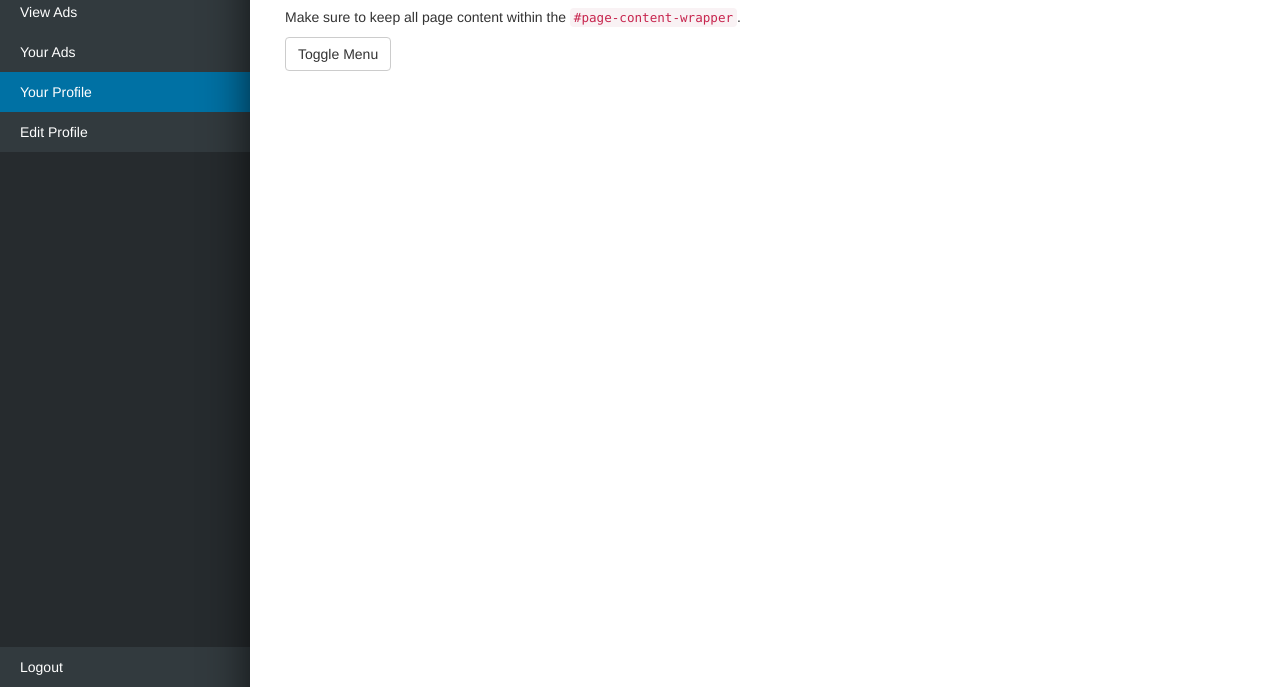
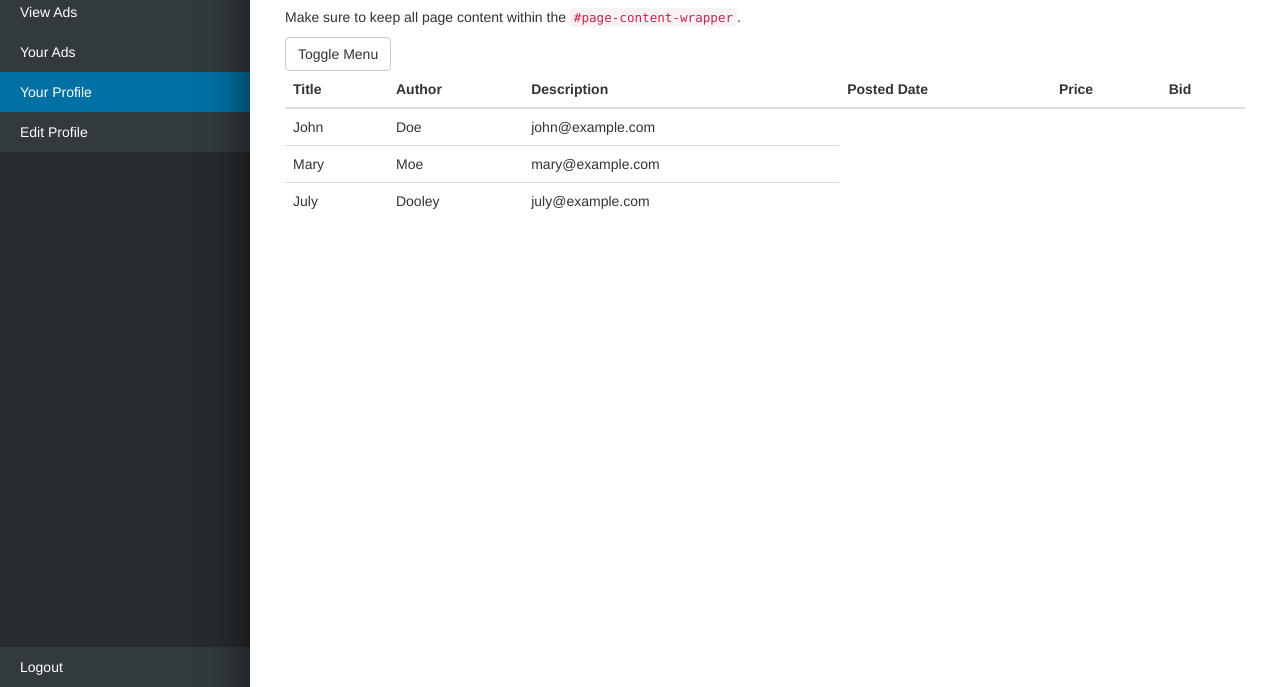
Before and after one commit to rohanbhatia/textbook-exchange, a plain HTML site: page index.html in a window 1280 px wide. Shown: the part 113-800 px from the top of the page. Drawn offline with Linux system fonts and the light colour scheme.

Commit message:
table start

```diff
--- /dev/null
+++ b/assets/css/style.css
@@ -0,0 +1,3 @@
+th {
+	background-color #0071a4
+}
--- a/index.html
+++ b/index.html
@@ -17,6 +17,7 @@
 
     <!-- Custom CSS -->
     <link href="assets/css/sidebar.css" rel="stylesheet">
+    <link href="assets/css/style.css" rel="stylesheet">
 
     <!-- Jquery -->
     <script src="assets/js/jquery-3.1.1.min.js"></script>
@@ -57,12 +58,47 @@
     <!-- Page Content -->
     <div id="page-content-wrapper">
         <div class="container-fluid">
+        	<!-- header -->
             <div class="row">
                 <div class="col-lg-12">
                     <h1>NO NAME</h1>
                     <p>Stuff will go here</p>
                     <p>Make sure to keep all page content within the <code>#page-content-wrapper</code>.</p>
                     <a href="#menu-toggle" class="btn btn-default" id="menu-toggle">Toggle Menu</a>
+                </div>
+            </div>
+            <!-- table -->
+            <div class="row">
+                <div class="col-lg-12">
+                    <table class="table table-hover">
+				    <thead>
+				      <tr>
+				        <th>Title</th>
+				        <th>Author</th>
+				        <th>Description</th>
+				        <th>Posted Date</th>
+				        <th>Price</th>
+				        <th>Bid</th>
+				      </tr>
+				    </thead>
+				    <tbody>
+				      <tr>
+				        <td>John</td>
+				        <td>Doe</td>
+				        <td>john@example.com</td>
+				      </tr>
+				      <tr>
+				        <td>Mary</td>
+				        <td>Moe</td>
+				        <td>mary@example.com</td>
+				      </tr>
+				      <tr>
+				        <td>July</td>
+				        <td>Dooley</td>
+				        <td>july@example.com</td>
+				      </tr>
+				    </tbody>
+				  </table>
                 </div>
             </div>
         </div>
```
